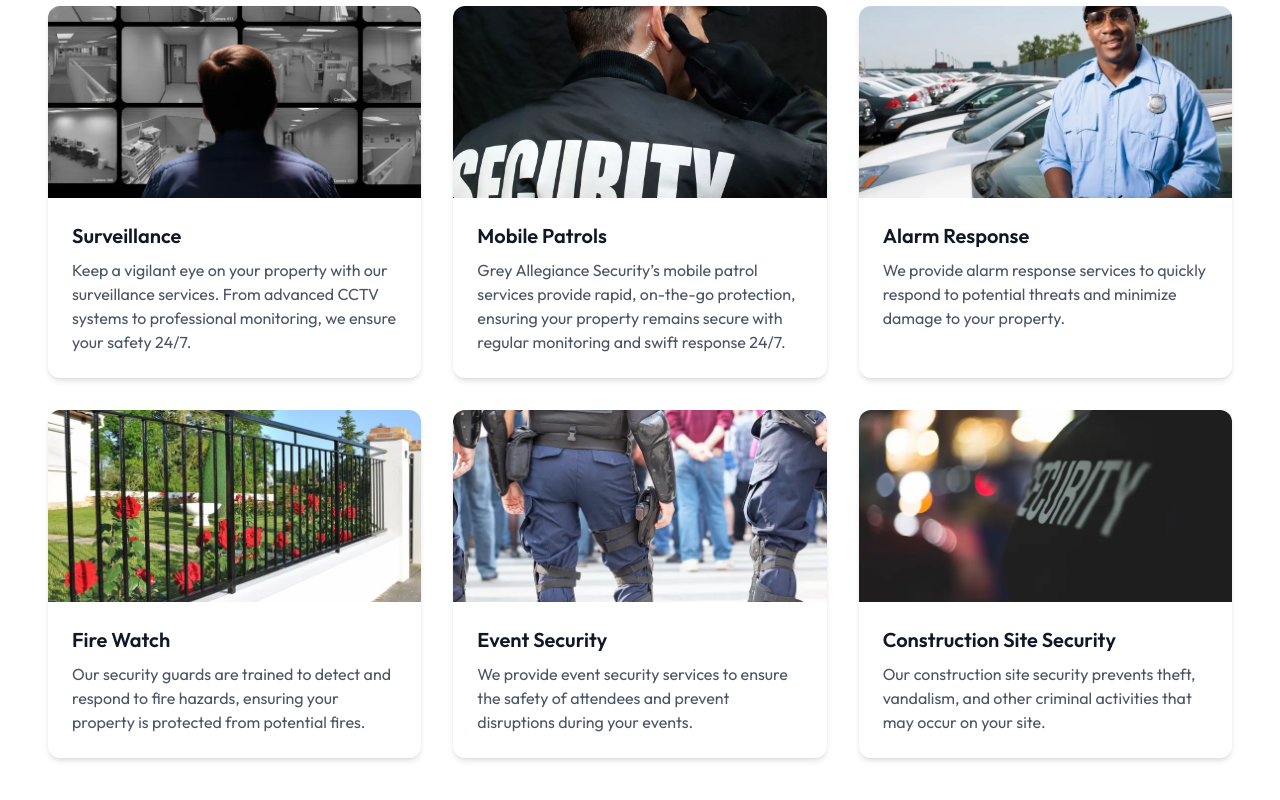
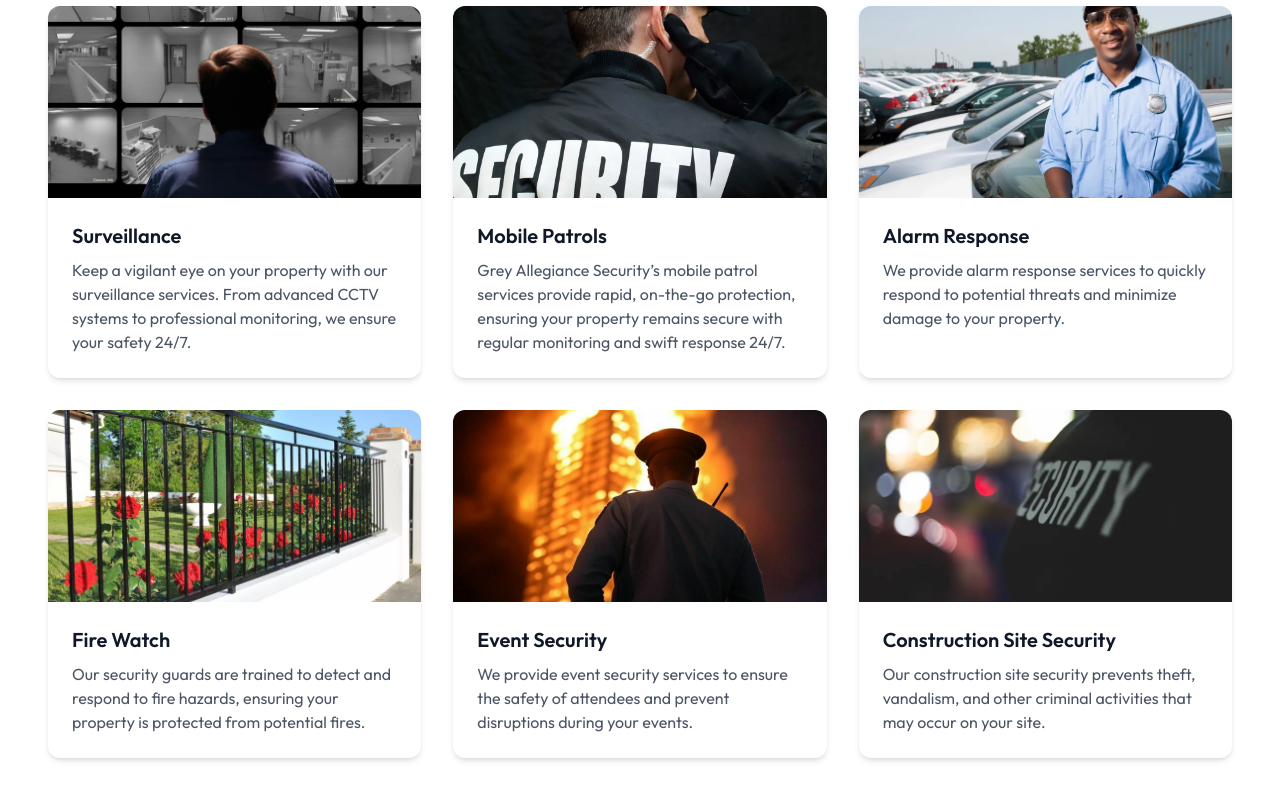
Before and after one commit to tusharn3115/Grey-Allegiance, a React (Vite) app: page / in a window 1280 px wide. Shown: the part 1651-2451 px from the top of the page. Built offline with nearby package versions, Linux system fonts and the light colour scheme.

Commit message:
favicon chnage

```diff
--- a/index.html
+++ b/index.html
@@ -7,7 +7,7 @@
     <title>Grey Allegiance</title>
     <link
       rel="shortcut icon"
-      href="./src/assets/logo.png"
+      href="./src/assets/favicon.ico"
       type="image/x-icon"
     />
 
--- a/src/pages/UserSide/user-dashboard/Services.jsx
+++ b/src/pages/UserSide/user-dashboard/Services.jsx
@@ -1,7 +1,7 @@
 import React from "react";
 import alarm from "../../../assets/alarm.webp";
 import constructionsite from "../../../assets/constructionsite.webp";
-import event from "../../../assets/event.webp";
+import event from "../../../assets/eventSecurity.jpg";
 import firewatch from "../../../assets/firewatch.webp";
 import mobilepatrol from "../../../assets/mobilePatrol.webp";
 import serveillance from "../../../assets/serveillance.webp";
@@ -60,7 +60,7 @@ const Services = () => {
             <img
               src={service.image}
               alt={service.title}
-              className="w-full h-48 object-cover object-top"
+              className="w-full h-48 object-cover object-center"
             />
             <div className="p-6">
               <h3 className="text-xl font-semibold text-gray-900">{service.title}</h3>
```
Also changed, not shown: src/assets/eventSecurity.jpg (added), 1 other file (tests, documents, lock files or other folders).
